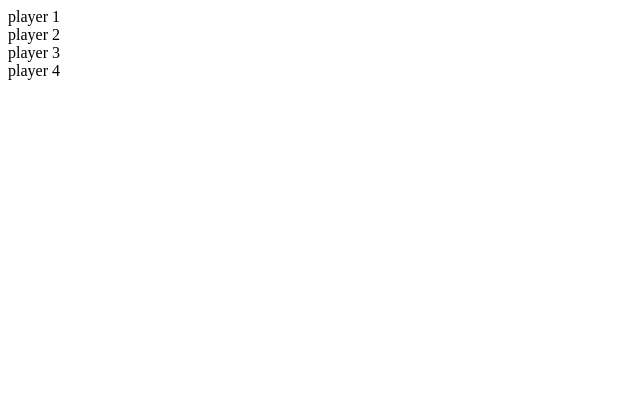
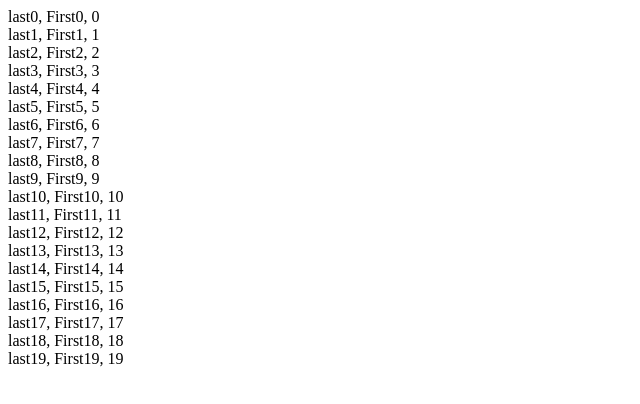
Before and after one commit to chuber2/dynastic-cycle, a React app: page / in a window 1280 px wide. Shown: the top 404 px of the page, without its empty margins (0-640 px from the left). Built offline with nearby package versions, Linux system fonts and the light colour scheme.

Commit message:
prep some mock data

```diff
--- /dev/null
+++ b/__test__/data/players.ts
@@ -0,0 +1,21 @@
+import {Player} from '../../src/types/dynastic/model/dynastic';
+
+export const generateMockPlayers = (howMany: number): Player[] => {
+  const mockPlayers: Player[] = [];
+  for (let i = 0; i < howMany; i++) {
+    const mockPlayer: Player = {
+      id: `id_${i}`,
+      firstName: `First${i}`,
+      lastName: `last${i}`,
+      headshot: `headshortURL${i}`,
+      age: i,
+      isRookie: i % 2 ? true : false,
+      isTradeable: i % 3 ? true : false,
+      isPrime: i % 4 ? true : false,
+      position: 'qb', //enum
+      rank: i < howMany / 2 ? 1 : 2,
+    };
+    mockPlayers.push(mockPlayer);
+  }
+  return mockPlayers;
+};
--- a/src/types/dynastic/model/index.ts
+++ b/src/types/dynastic/model/index.ts
@@ -0,0 +1 @@
+export * as Model from './dynastic';
--- a/src/web/components/MainPage/MainPage.tsx
+++ b/src/web/components/MainPage/MainPage.tsx
@@ -1,14 +1,16 @@
 import React from 'react';
 import {MainPageProps} from './types';
+import {generateMockPlayers} from '../../../../__test__/data/players';
 
 const MainPage: React.FC<MainPageProps> = () => {
+  const players = generateMockPlayers(20);
+
   return (
     <>
       <main>
-        <div>player 1</div>
-        <div>player 2</div>
-        <div>player 3</div>
-        <div>player 4</div>
+        {players.map((player) => (
+          <div>{`${player.lastName}, ${player.firstName}, ${player.age}`}</div>
+        ))}
       </main>
     </>
   );
```
Also changed, not shown: src/types/dynastic/model/dynastic.ts (+11 -11 lines).
